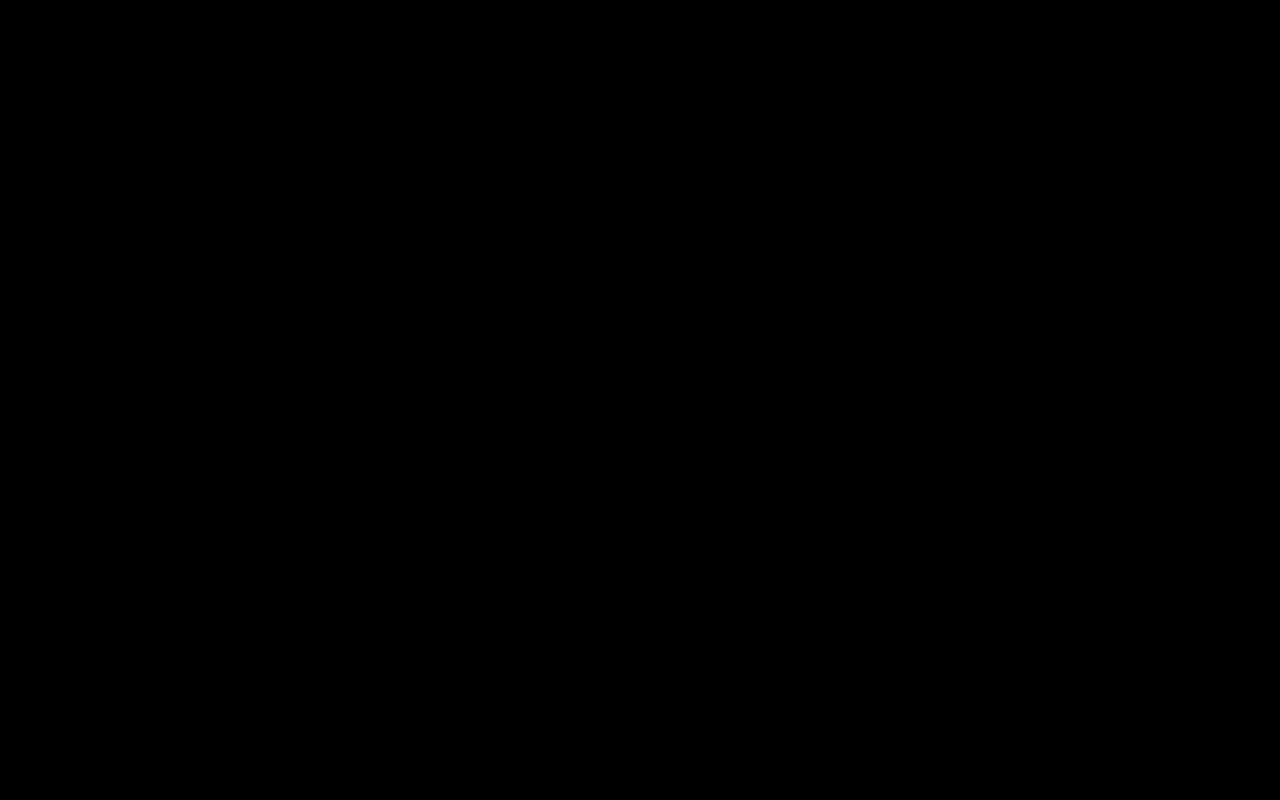
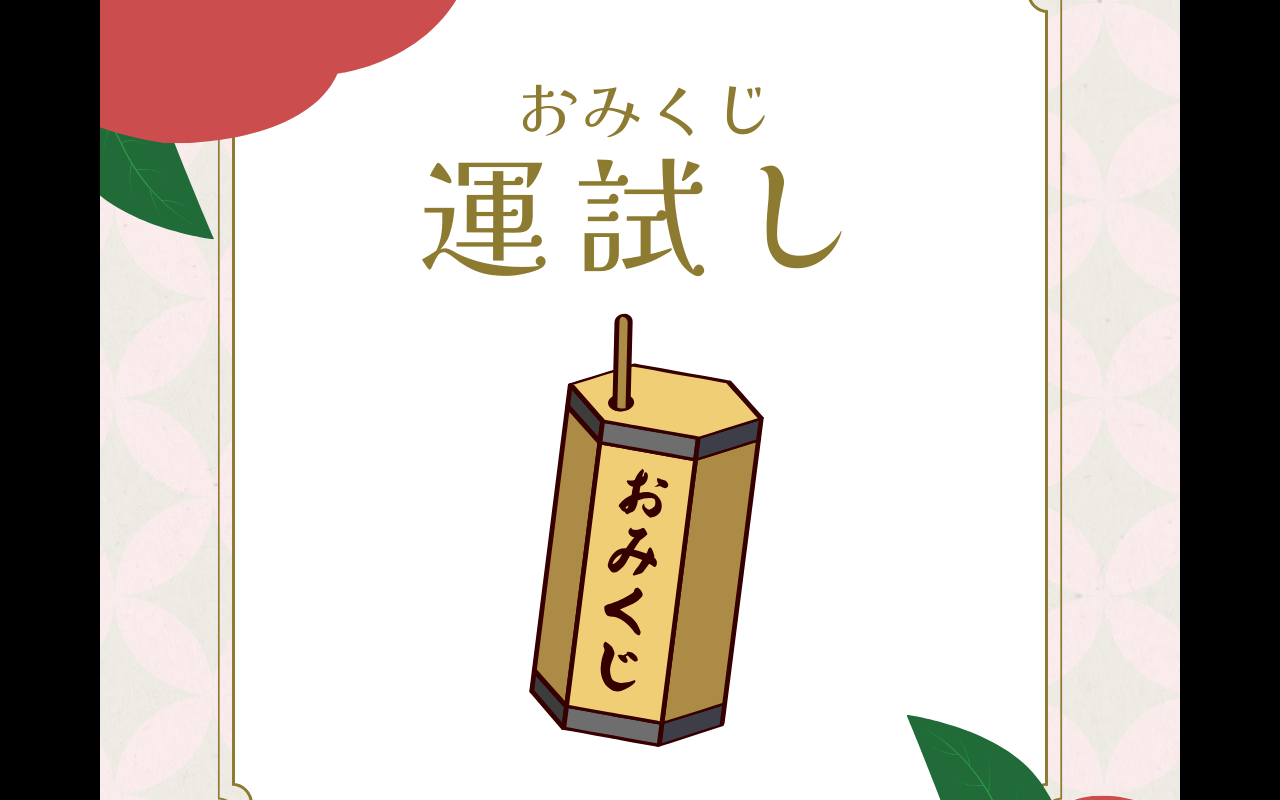
Before and after one commit to 042me/undameshi, a plain HTML site: page index.html in a window 1280 px wide. Drawn offline with Linux system fonts and the light colour scheme.

Commit message:
Update index.html

```diff
--- a/index.html
+++ b/index.html
@@ -1,9 +1,10 @@
 <!DOCTYPE html>
 <html lang="ja">
 <head>
-  <meta charset="UTF-8" />
-  <meta name="viewport" content="width=device-width, initial-scale=1.0" />
+  <meta charset="UTF-8">
+  <meta name="viewport" content="width=device-width, initial-scale=1.0">
   <style>
+    /* 画面全体 */
     body, html {
       margin: 0;
       padding: 0;
@@ -15,17 +16,21 @@
       background-color: #000;
     }
 
+    /* 画像表示 */
     #card-image {
       width: 100%;
       height: 100%;
       object-fit: cover;
       cursor: pointer;
 
-      /* フェードイン（毎回） */
-      opacity: 0;
+      /* 初期は見える（透明事故防止） */
+      opacity: 1;
+
+      /* 切替時フェードイン */
       transition: opacity 5s ease-in;
     }
 
+    /* フェードイン用クラス */
     #card-image.visible {
       opacity: 1;
     }
@@ -34,11 +39,13 @@
 <body>
 
   <div id="card-container">
+    <!-- TOP画像は 20.png -->
     <img id="card-image" src="20.png" alt="おみくじトップ画像">
   </div>
 
+  <!-- 効果音 -->
   <audio id="clickSound" src="sound.mp3" preload="auto"></audio>
 
-  <!-- JavaScriptは別ファイル or 別scriptで貼り付け -->
+  <!-- JavaScriptは別ファイル or 別scriptで読み込み -->
 </body>
 </html>
```
